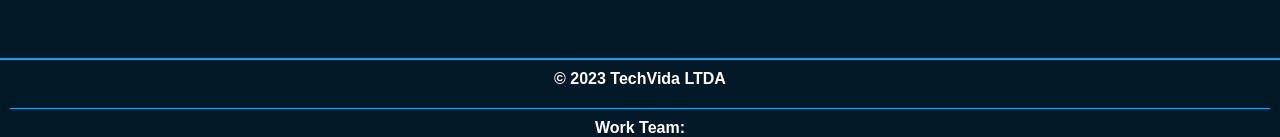
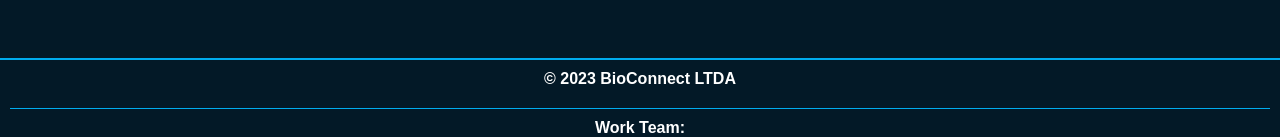
Before and after one commit to gabrielgirami2/GS-WEB, a Next.js app: page / in a window 1280 px wide. Shown: the part 563-700 px from the top of the page. Built offline with nearby package versions, Linux system fonts and the light colour scheme; no server answers.

Commit message:
Update Footer.jsx

```diff
--- a/src/style/components/Footer.jsx
+++ b/src/style/components/Footer.jsx
@@ -4,7 +4,7 @@ import styles from '../Footer.module.scss';
 const Footer = () => {
   return (
     <footer className={styles.footer}>
-      <p>&copy; 2023 TechVida LTDA</p>
+      <p>&copy; 2023 BioConnect LTDA</p>
       <div className={styles.team}>
           <p>Work Team: </p>
           <p>Gabriel Girami | RM: 98017 | 1TDSPZ | Responsive Web Development</p>
```
